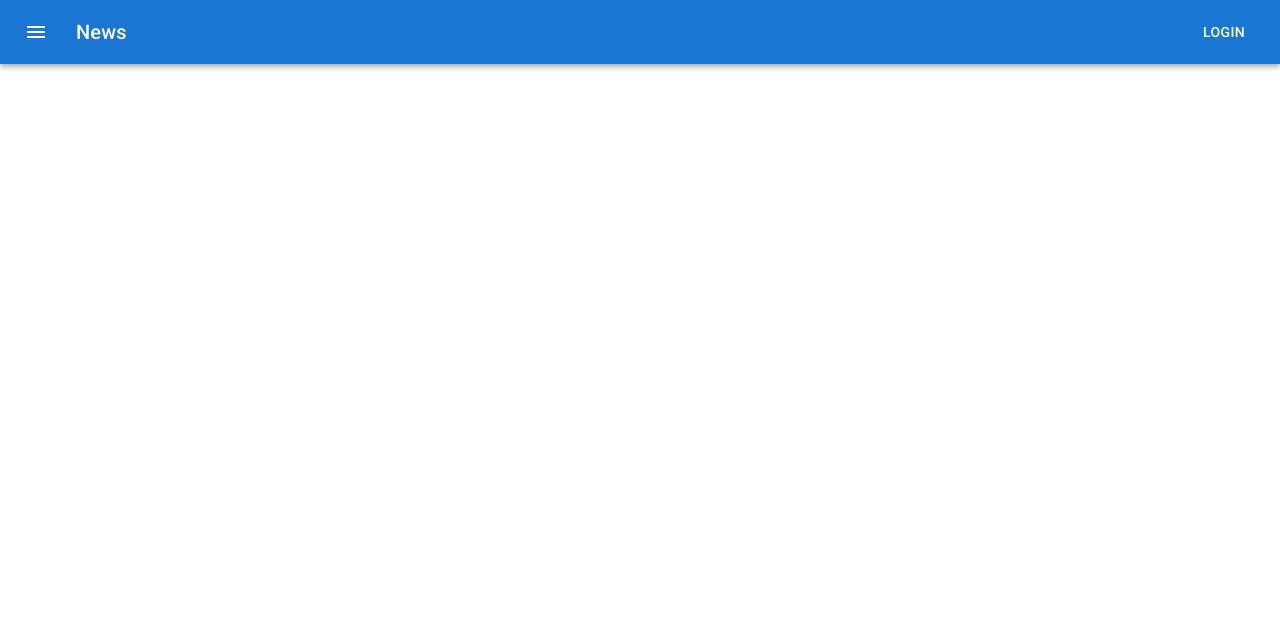
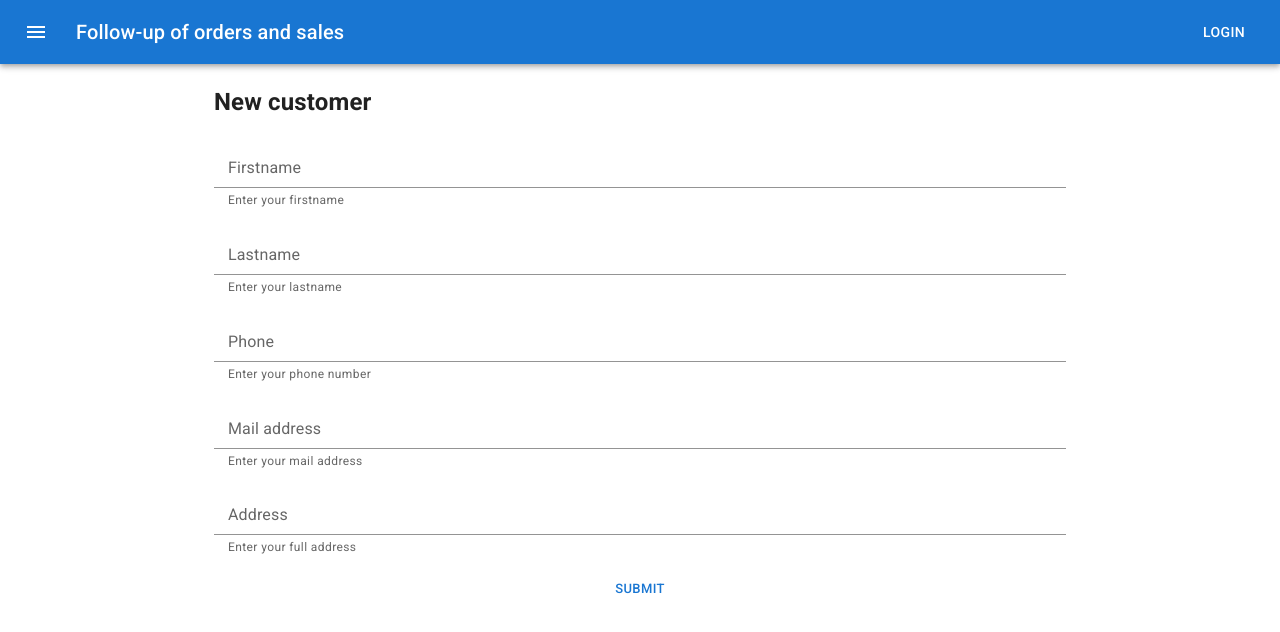
Before and after one commit to MaxMgtx/testfrontback, a React (Create React App) app: page /customers/new in a window 1280 px wide. Before the commit this address had no page. Shown: the top 632 px of the page. Built offline with nearby package versions, Linux system fonts and the light colour scheme.

Commit message:
update routes

```diff
--- a/src/App.js
+++ b/src/App.js
@@ -1,21 +1,28 @@
-
 import { Stack } from '@mui/material';
 import { Container } from '@mui/system';
 import { Route, Routes } from 'react-router-dom';
 import ClientForm from './Composants/Clients/ClientForm';
 import Clients from './Composants/Clients/Clients';
 import MenuBar from './Composants/MenuBar/MenuBar';
-
+import Purchases from './Composants/Purchases/Purchases';
+import Product from './Composants/Products/Product';
+import Invoices from './Composants/Invoices/Invoices';
 
 
 function App() {
+
+
   return (
     <Stack>
       <MenuBar />
       <Container maxWidth="md">
         <Routes>
-          <Route path="/clients" element={<Clients/>} />
-          <Route path="/clients/new" element={<ClientForm/>}/>
+          <Route path="/" element={<Clients/>} />
+          <Route path="/customers" element={<Clients/>} />
+          <Route path="/customers/new" element={<ClientForm/>}/>
+          <Route path="/purchases" element={<Purchases />}/>
+          <Route path="/products" element={<Product/>}/>
+          <Route path="/invoices" element={<Invoices/>}/>
         </Routes>
       </Container>
 
--- a/src/Composants/Clients/ClientForm.js
+++ b/src/Composants/Clients/ClientForm.js
@@ -1,28 +1,64 @@
-import { Button, FormControl, FormHelperText, Input, InputLabel } from "@mui/material";
+import { Button, FormControl, FormHelperText, Input, InputLabel, Stack } from "@mui/material";
 import axios from "axios";
 import { useState } from "react";
+import './clientform.css';
 
 const ClientForm = () => {
 
-    const [name, setName] = useState();
+    const [client, setClient] = useState();
+
+    const handleChange = (e) => {
+        const name = e.target.name;
+        const value = e.target.value;
+        setClient(values => ({...values, [name]: value}))
+    }
 
     const handleSubmit = (e) => {
         e.preventDefault();
-        axios.post("http://localhost:8080/api/v1/clients",
-        name,
+        axios.post("http://localhost:8080/api/v1/customers", client,
         {headers: {"Content-Type": "application/json"}})
+        .then(function (response) {
+            if(response.status ===201){
+                alert("Customer registered");
+            }
+          })
+          .catch(function (error) {
+            console.log(error);
+          })
 
     }
 
     return(
         <div>
-            <h2>Nouveau client</h2>
-            <FormControl onSubmit={handleSubmit} >
-                <InputLabel htmlFor="my-input">Prénom</InputLabel>
-                <Input id="my-input" aria-describedby="my-helper-text" onChange={(e)=> setName(e.target.value)}/>
-                <FormHelperText id="my-helper-text">Entrez votre prénom</FormHelperText><br />
-                <Button size="small" onClick={handleSubmit} >Soumettre</Button>
-            </FormControl>
+            <h2>New customer</h2>
+            <Stack spacing={2} onSubmit={handleSubmit} >
+                <FormControl>
+                    <InputLabel htmlFor="firstname">Firstname</InputLabel>
+                    <Input id="firstname" aria-describedby="firstname-text" name="firstName" required onChange={handleChange}/>
+                    <FormHelperText id="firstname-text">Enter your firstname</FormHelperText>
+                </FormControl>
+                <FormControl>
+                    <InputLabel htmlFor="lastname">Lastname</InputLabel>
+                    <Input id="lastname" aria-describedby="lastname-text" name="lastName" required onChange={handleChange}/>
+                    <FormHelperText id="lastname-text">Enter your lastname</FormHelperText>
+                </FormControl>
+                <FormControl>
+                    <InputLabel htmlFor="phone">Phone</InputLabel>
+                    <Input id="phone" aria-describedby="phone-text" name="phone" required onChange={handleChange}/>
+                    <FormHelperText id="phone-text">Enter your phone number</FormHelperText>
+                </FormControl>
+                <FormControl>
+                    <InputLabel htmlFor="mail">Mail address</InputLabel>
+                    <Input id="mail" aria-describedby="mail-text" name="mail" required onChange={handleChange}/>
+                    <FormHelperText id="mail-text">Enter your mail address</FormHelperText>
+                </FormControl>
+                <FormControl>
+                    <InputLabel htmlFor="address">Address</InputLabel>
+                    <Input id="address" aria-describedby="address-text" name="address" required onChange={handleChange}/>
+                    <FormHelperText id="address-text">Enter your full address</FormHelperText>
+                </FormControl>
+                <Button size="small" onClick={handleSubmit}>Submit</Button>
+            </Stack>
         </div>
     )
 
--- /dev/null
+++ b/src/Composants/Clients/clientform.css
@@ -0,0 +1,6 @@
+.MuiFormControl-root{
+    margin-bottom: 5px;
+}
+
+form{
+}
--- /dev/null
+++ b/src/Composants/Invoices/Invoices.js
@@ -0,0 +1,16 @@
+
+
+const Invoices = () => {
+
+    return(
+        <div>
+            <h2>Invoices</h2>
+        </div>
+    )
+
+
+
+
+}
+
+export default Invoices;
--- a/src/Composants/MenuBar/MenuBar.js
+++ b/src/Composants/MenuBar/MenuBar.js
@@ -1,7 +1,23 @@
-import { AppBar, Box, Button, IconButton, Toolbar, Typography } from "@mui/material";
+import { AppBar, Box, Button, IconButton, Menu, MenuItem, Toolbar, Typography } from "@mui/material";
 import MenuIcon from '@mui/icons-material/Menu';
+import { useState } from "react";
+import { Link } from "react-router-dom";
+import './menuBar.css';
 
 const MenuBar = () => {
+
+    const [anchorEl, setAnchorEl] = useState(null);
+    const menuOpen = Boolean(anchorEl);
+
+    const handleMenuClick = (e) => {
+        setAnchorEl(e.currentTarget);
+    }
+
+    const handleMenuClose = () => {
+        setAnchorEl(null)
+    }
+
+
     return(
         <Box sx={{ flexGrow: 1 }}>
         <AppBar position="static">
@@ -12,11 +28,32 @@ const MenuBar = () => {
                 color="inherit"
                 aria-label="menu"
                 sx={{ mr: 2 }}
+                onClick={(e)=> handleMenuClick(e)}
             >
                 <MenuIcon />
             </IconButton>
+            <Menu
+                id="basic-menu"
+                anchorEl={anchorEl}
+                open={menuOpen}
+                onClose={handleMenuClose}
+            >
+                <MenuItem onClick={handleMenuClose}>
+                    <Link to="/customers" className="linkMenu">Customers</Link>
+                </MenuItem>
+                <MenuItem onClick={handleMenuClose}>
+                    <Link to="/products" className="linkMenu">Products</Link>
+                </MenuItem>
+                <MenuItem onClick={handleMenuClose}>
+                    <Link to="/purchases" className="linkMenu">Purchase Orders</Link>
+                </MenuItem>
+                <MenuItem onClick={handleMenuClose}>
+                    <Link to="/invoices" className="linkMenu">Invoices</Link>
+                </MenuItem>
+            </Menu>
+
             <Typography variant="h6" component="div" sx={{ flexGrow: 1 }}>
-                News
+                <Link to="/" className="link">Follow-up of orders and sales</Link>
             </Typography>
             <Button color="inherit">Login</Button>
             </Toolbar>
--- /dev/null
+++ b/src/Composants/MenuBar/menuBar.css
@@ -0,0 +1,8 @@
+.link{
+    text-decoration: none;
+    color: white;
+}
+
+.linkMenu{
+    text-decoration: none;
+}
--- /dev/null
+++ b/src/Composants/Products/Product.js
@@ -0,0 +1,71 @@
+import { Alert, Card, CardContent, CircularProgress, Grid, Stack, Typography } from "@mui/material";
+import useAxios from "axios-hooks";
+import AddIcon from '@mui/icons-material/Add';
+import HorizontalRuleIcon from '@mui/icons-material/HorizontalRule';
+import DoneIcon from '@mui/icons-material/Done';
+import { useState } from "react";
+
+
+
+
+const Product = () => {
+
+    const [{data, loading, error}] = useAxios(
+        "http://localhost:8080/api/v1/products"
+    )
+    return(
+        <div>
+            <h2>Products</h2>
+            <Stack spacing={2}>
+                <h2>Clients</h2>
+                {loading && <CircularProgress/>}
+                {error && <Alert severity="error">Error somewhere!</Alert>}
+                {data && (
+                    <Grid container spacing={2}>
+                        {data.map((product) => <UniqueProduct p={product}/> )}
+                    </Grid>
+                )}
+            </Stack>
+        </div>
+    )
+
+};
+
+const UniqueProduct = ({p}) => {
+
+    const [qty, setQty] = useState(0);
+    const changeQty=(num, name)=>{
+        setQty(qty + num);
+
+    }
+
+    const confirm = () => {
+
+        console.log(qty);
+    }
+
+
+    return(
+        <Grid item sm={6} md={4} key={p.id}>
+            <Card>
+                <CardContent>
+                    <Typography variant="h5" component="div">
+                    {p.name}
+                    </Typography>
+                    <Typography variant="h5" component="div">
+                    {p.price}{"€"}
+                    </Typography><br />
+                <AddIcon onClick={()=>changeQty(1, p.name)}/>
+                <HorizontalRuleIcon onClick={()=>changeQty(-1, p.name)}/>
+                <DoneIcon onClick={()=>confirm()}/>
+                </CardContent>
+                <Typography>Quantity : {qty}</Typography>
+
+            </Card>
+        </Grid>
+    )
+
+
+};
+
+export default Product;
--- /dev/null
+++ b/src/Composants/Purchases/Purchases.js
@@ -0,0 +1,50 @@
+import { Alert, Card, CardContent, CircularProgress, Grid, Stack, Typography } from "@mui/material";
+import useAxios from "axios-hooks";
+
+const Purchases = () => {
+
+    const [{data, loading, error}] = useAxios(
+        "http://localhost:8080/api/v1/purchases"
+    );
+
+    return(
+        <div>
+            <h3>Purchases </h3>
+            <Stack spacing={2}>
+                {loading && <CircularProgress/>}
+                {error && <Alert severity="error">Error somewhere!</Alert>}
+                {data && (
+                    <>
+                        <Grid container spacing={2}>
+                            {data.map((purch) => <PurchaseIndiv indiv={purch}/> )}
+                        </Grid>
+                    </>
+                )}
+            </Stack>
+
+        </div>
+    )
+};
+
+const PurchaseIndiv = ({indiv}) => {
+
+    return(
+        <Grid item sm={6} md={4}>
+            <Card>
+                <CardContent>
+                    <Typography variant="h5" component="div" key={indiv.id}>
+                    Numéro de commande : {indiv.id}{" "}
+                    Somme totale : {indiv.price}{" "}
+                    Date : {indiv.date}
+                    </Typography>
+                </CardContent>
+            </Card>
+        </Grid>
+    )
+
+
+
+};
+
+
+export default Purchases;
```
Also changed, not shown: src/Composants/Clients/Clients.js (+20 -3 lines), public/manifest.json.
